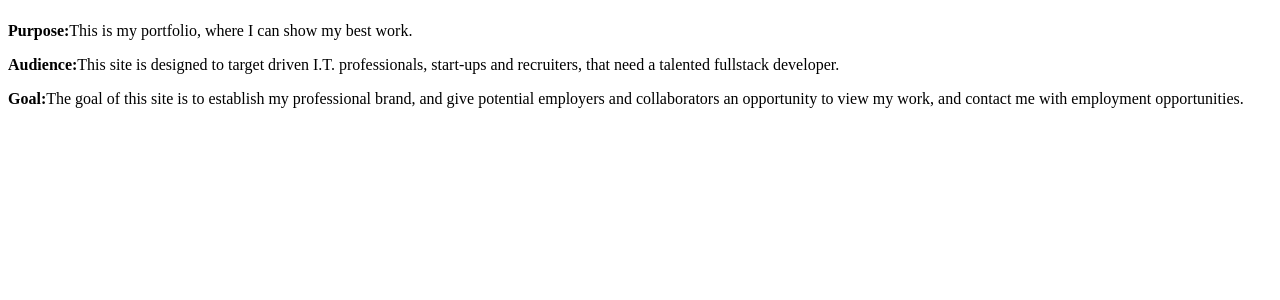
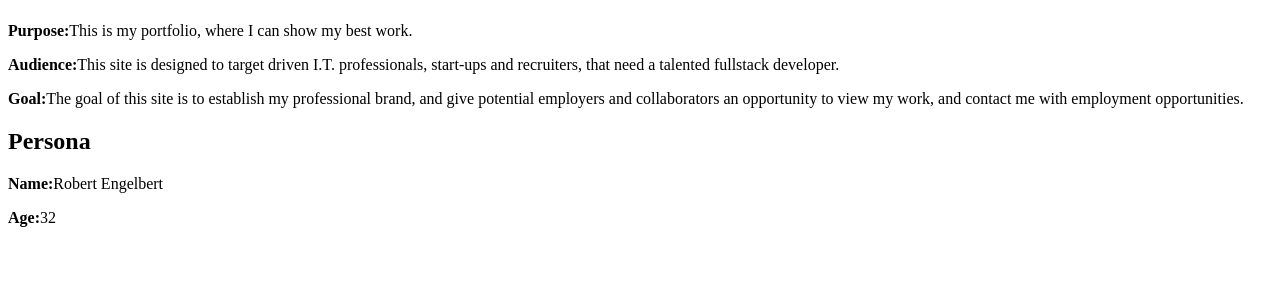
Before and after one commit to Robengelbert/personal-web-page, a PHP site: page /milestone-1.php in a window 1280 px wide. Shown: the part 58-358 px from the top of the page. Run offline with PHP 8.4, Linux system fonts and the light colour scheme.

Commit message:
Added the beginning to the  persona portion of the site.

```diff
--- a/milestone-1.php
+++ b/milestone-1.php
@@ -8,8 +8,13 @@
 		<header>
 		<h1>Professional portfolio</h1>
 		</header>
+		<!-- List a purpose a potential audience and goals for my portfolio in <p> tags -->
 		<p><strong>Purpose:</strong>This is my portfolio, where I can show my best work.</p>
 		<p><strong>Audience:</strong>This site is designed to target driven I.T. professionals, start-ups and recruiters, that need a talented fullstack developer.</p>
 		<p><strong>Goal:</strong>The goal of this site is to establish my professional brand, and give potential employers and collaborators an opportunity to view my work, and contact me with employment opportunities.</p>
+		<!-- Create a persona  -->
+		<h2>Persona</h2>
+		<p><strong>Name:</strong>Robert Engelbert</p>
+		<p><strong>Age:</strong>32</p>
 	</body>
 </html>
```
